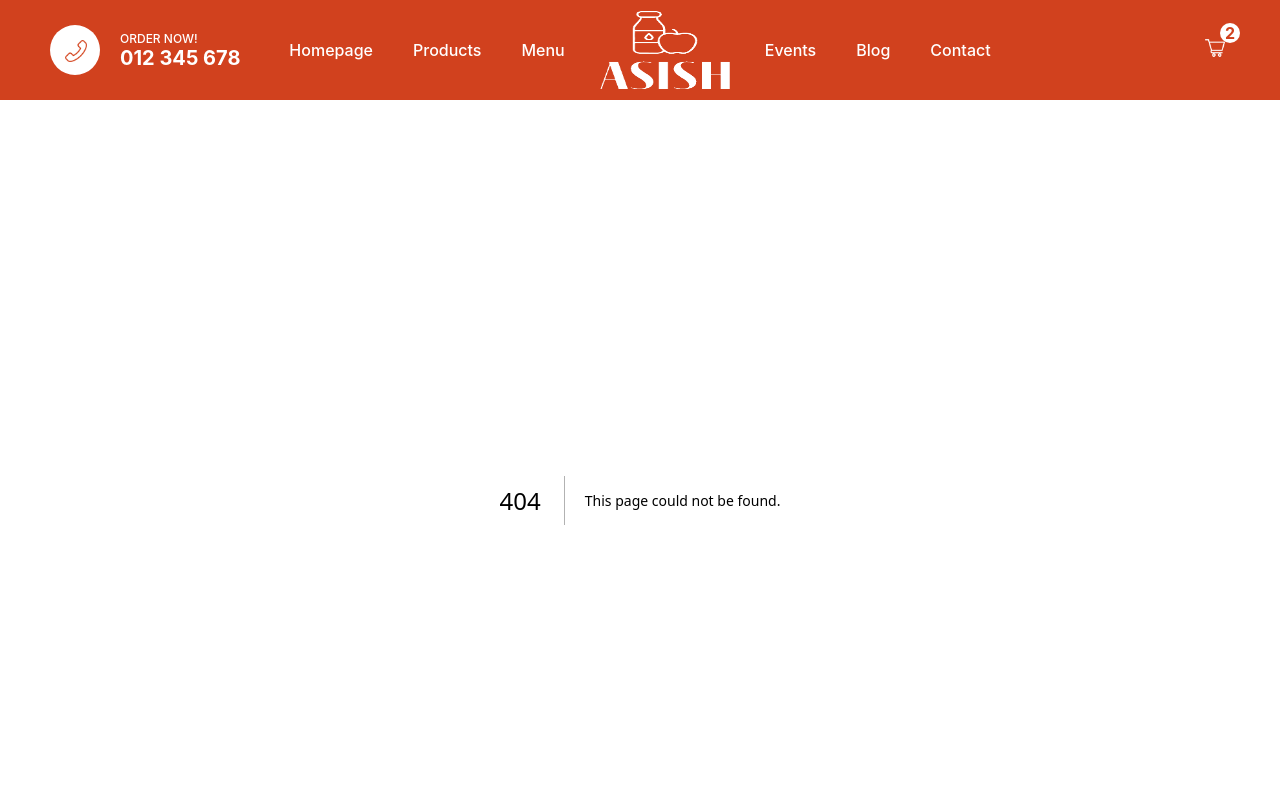
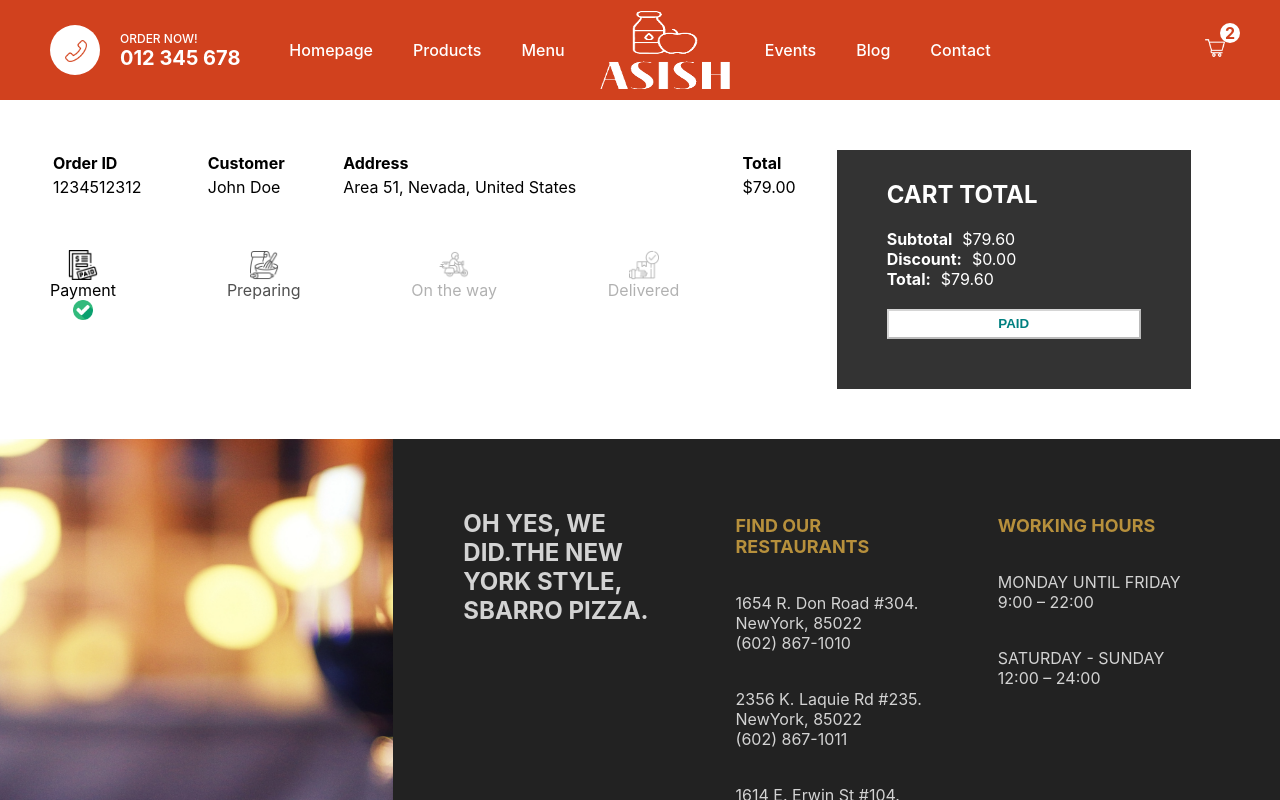
Before and after one commit to asish918/MERN-Food-Ordering, a Next.js app: page /orders/1 in a window 1280 px wide. Before the commit this address had no page. Shown: the top 800 px of the page. Built offline with nearby package versions, Linux system fonts and the light colour scheme.

Commit message:
Added and Styled Order Tracking Page

```diff
--- /dev/null
+++ b/src/pages/orders/[id].jsx
@@ -0,0 +1,97 @@
+import styles from '../../styles/Order.module.css'
+import Image from 'next/image'
+
+const Order = () => {
+
+    const status = 0;
+
+    const statusClass = (index) => {
+        if(index - status < 1) return styles.done
+        if(index - status === 1) return styles.inProgress
+        if(index - status > 1) return styles.undone
+    }
+
+    return (
+        <div className={styles.container}>
+            <div className={styles.left}>
+                <div className={styles.row}>
+                    <table className={styles.table}>
+                        <thead>
+                            <tr className={styles.tr}>
+                                <th>Order ID</th>
+                                <th>Customer</th>
+                                <th>Address</th>
+                                <th>Total</th>
+                            </tr>
+                        </thead>
+                        <tbody>
+                            <tr>
+                                <td>
+                                    <span className={styles.id}>1234512312</span>
+                                </td>
+                                <td>
+                                    <span className={styles.name}>
+                                        John Doe
+                                    </span>
+                                </td>
+                                <td>
+                                    <span className={styles.address}>Area 51, Nevada, United States</span>
+                                </td>
+                                <td>
+                                    <span className={styles.total}>$79.00</span>
+                                </td>
+                            </tr>
+                        </tbody>
+                    </table>
+                </div>
+                <div className={styles.row}>
+                    <div className={statusClass(0)}>
+                        <Image src='/paid.png' width={30} height={30} alt='icon' />
+                        <span>Payment</span>
+                        <div className={styles.checkedIcon}>
+                            <Image src='/checked.png' width={20} height={20} alt='icon' />
+                        </div>
+                    </div>
+                    <div className={statusClass(1)}>
+                        <Image src='/bake.png' width={30} height={30} alt='icon' />
+                        <span>Preparing</span>
+                        <div className={styles.checkedIcon}>
+                            <Image src='/checked.png' width={20} height={20} alt='icon' />
+                        </div>
+                    </div>
+                    <div className={statusClass(2)}>
+                        <Image src='/bike.png' width={30} height={30} alt='icon' />
+                        <span>On the way</span>
+                        <div className={styles.checkedIcon}>
+                            <Image src='/checked.png' width={20} height={20} alt='icon' />
+                        </div>
+                    </div>
+                    <div className={statusClass(3)}>
+                        <Image src='/delivered.png' width={30} height={30} alt='icon' />
+                        <span>Delivered</span>
+                        <div className={styles.checkedIcon}>
+                            <Image src='/checked.png' width={20} height={20} alt='icon' />
+                        </div>
+                    </div>
+                </div>
+            </div>
+            <div className={styles.right}>
+                <div className={styles.wrapper}>
+                    <h2 className={styles.title}>CART TOTAL</h2>
+                    <div className={styles.totalText}>
+                        <b className={styles.totalTextTitle}>Subtotal</b>$79.60
+                    </div>
+                    <div className={styles.totalText}>
+                        <b className={styles.totalTextTitle}>Discount:</b>$0.00
+                    </div>
+                    <div className={styles.totalText}>
+                        <b className={styles.totalTextTitle}>Total:</b>$79.60
+                    </div>
+                    <button disabled className={styles.button}>PAID</button>
+                </div>
+            </div>
+        </div>
+    )
+}
+
+export default Order
--- /dev/null
+++ b/src/styles/Order.module.css
@@ -0,0 +1,82 @@
+.container {
+    padding: 50px;
+    display: flex;
+}
+
+.left {
+    flex: 2;
+}
+
+.table {
+    width: 100%;
+    text-align: left;
+    margin-bottom: 50px;
+}
+
+.row:last-child {
+    width: 80%;
+    display: flex;
+    justify-content: space-between;
+}
+
+.done {
+    display: flex;
+    flex-direction: column;
+    align-items: center;
+}
+
+.inProgress {
+    display: flex;
+    flex-direction: column;
+    align-items: center;
+    animation: inProgress 1s ease infinite alternate;
+}
+
+@keyframes inProgress {
+    from {
+        opacity: 0;
+    }
+    to {
+        opacity: 1;
+    }
+}
+
+.undone {
+    display: flex;
+    flex-direction: column;
+    align-items: center;
+    opacity: 0.3;
+}
+
+.right {
+    flex: 1;
+}
+
+.wrapper {
+    width: 90%;
+    max-height: 300px;
+    background-color: #333;
+    padding: 50px;
+    padding-top: 10px;
+    display: flex;
+    flex-direction: column;
+    justify-content: space-between;
+    color: white;
+}
+
+.totalTextTitle {
+    margin-right: 10px;
+}
+
+.button {
+    background-color: white;
+    height: 30px;
+    color: teal;
+    font-weight: bold;
+    cursor: not-allowed;
+    margin-top: 20px;
+}
+
+.undone .checkedIcon, .inProgress .checkedIcon {
+    display: none;
+}
```
